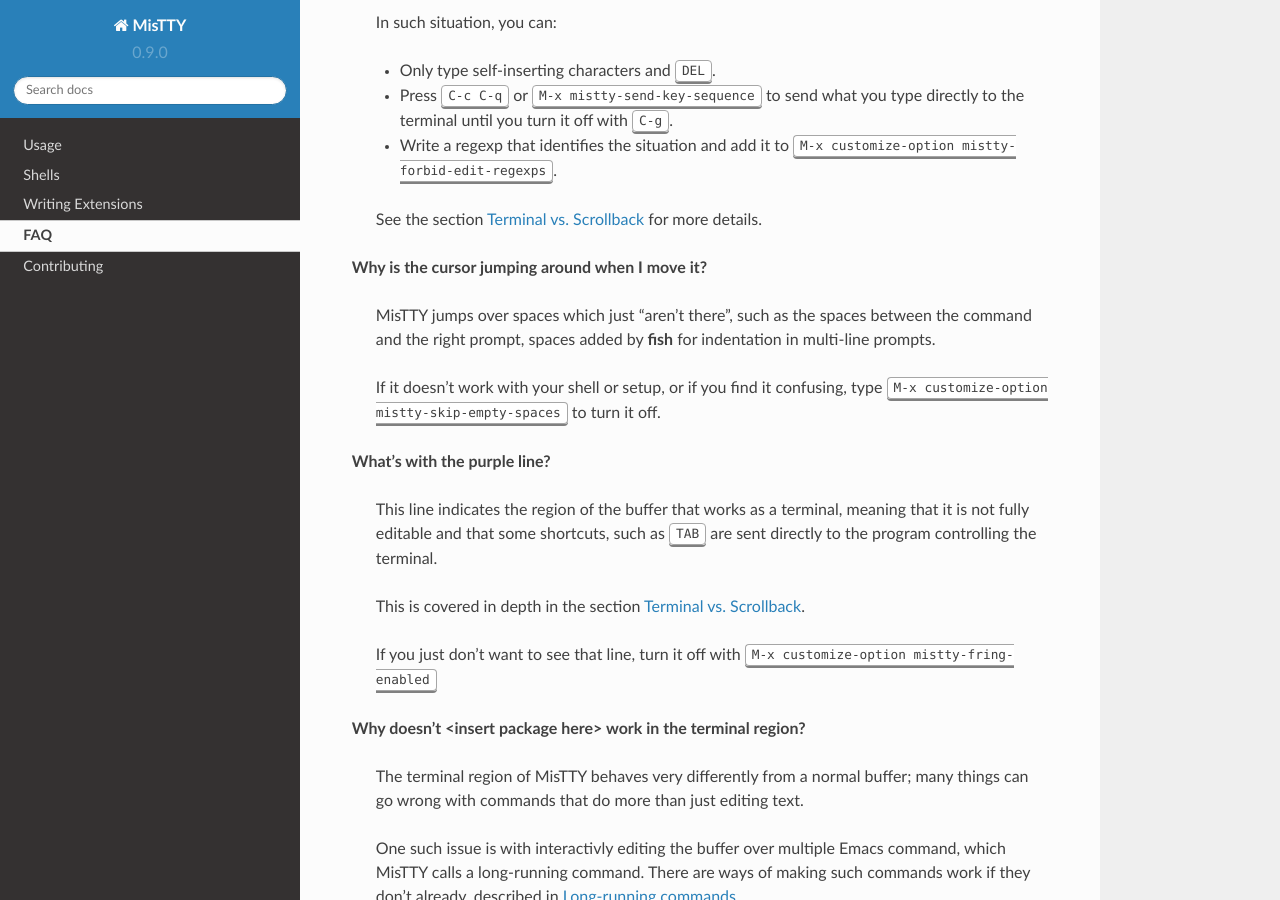
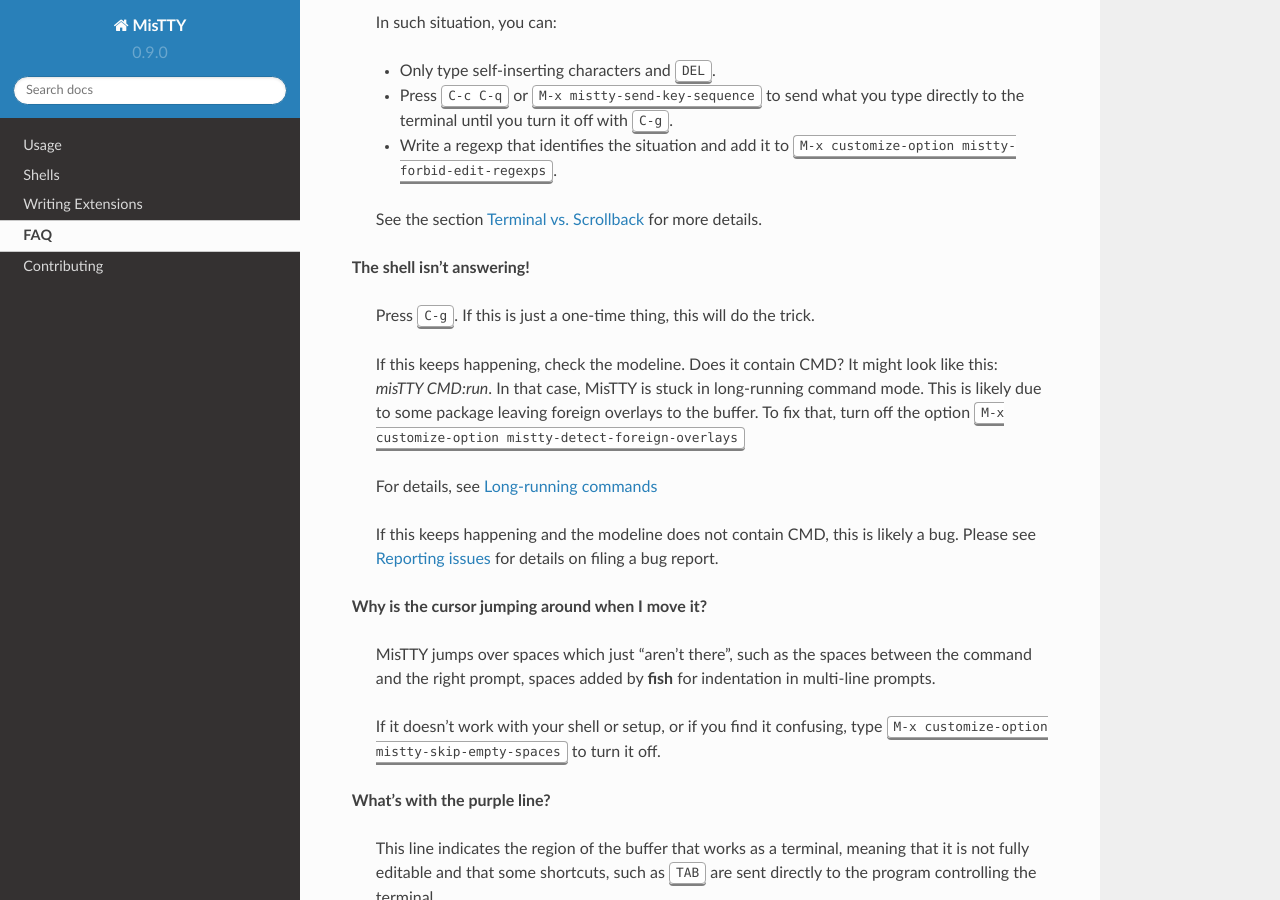
Before and after one commit to szermatt/mistty, a Sphinx documentation site: the page built from docs/source/faq.rst, in a window 1280 px wide and 900 px high, scrolled down 293 px. Built offline with Sphinx 7.4.7 and the Read the Docs theme 2.0.0, drawn with Linux system fonts in a browser that asks for light colours.

Commit message:
Add a FAQ entry about the shell being unresponsive.
Related to Issue #9

```diff
--- a/docs/source/faq.rst
+++ b/docs/source/faq.rst
@@ -20,6 +20,24 @@
        :kbd:`M-x customize-option mistty-forbid-edit-regexps`.
 
      See the section :ref:`term-vs-scroll` for more details.
+
+**The shell isn't answering!**
+
+    Press :kbd:`C-g`. If this is just a one-time thing, this will do
+    the trick.
+
+    If this keeps happening, check the modeline. Does it contain CMD?
+    It might look like this: *misTTY CMD:run*. In that case, MisTTY is
+    stuck in long-running command mode. This is likely due to some
+    package leaving foreign overlays to the buffer. To fix that, turn
+    off the option :kbd:`M-x customize-option
+    mistty-detect-foreign-overlays`
+
+    For details, see :ref:`lrc`
+
+    If this keeps happening and the modeline does not contain CMD,
+    this is likely a bug. Please see :ref:`reporting` for details on
+    filing a bug report.
 
 **Why is the cursor jumping around when I move it?**
 
```
Also changed, not shown: 1 other file.
